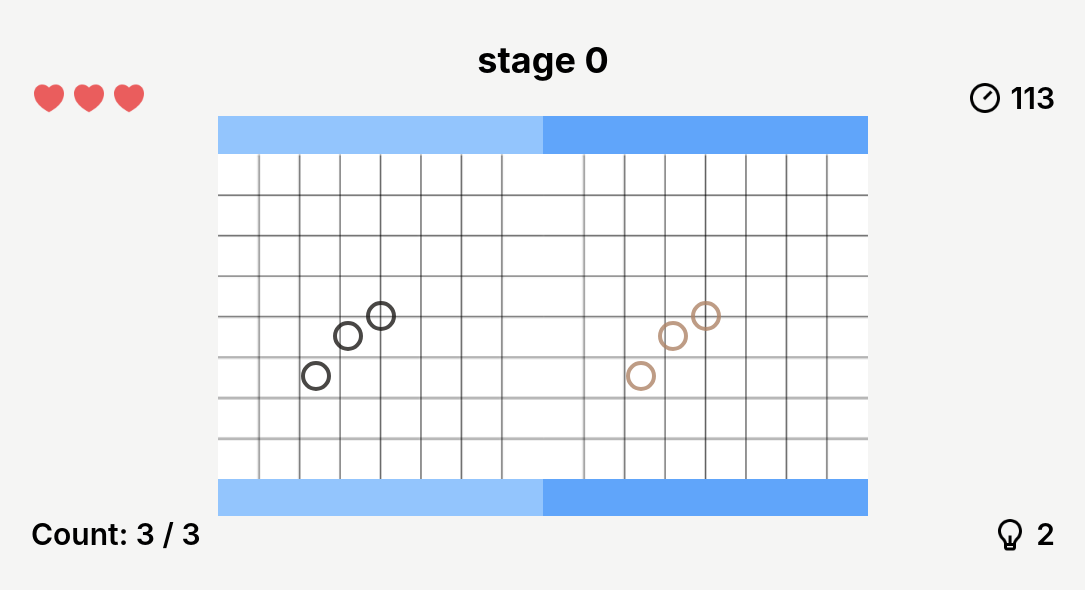
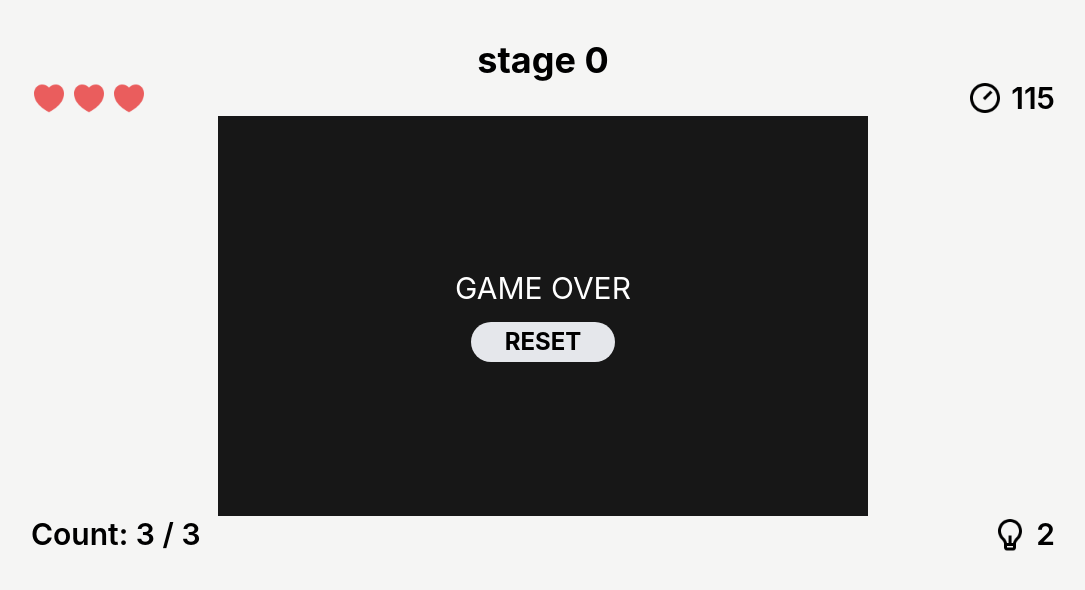
Before and after one commit to k-hanseul/khs_games_web, a React (Create React App) app: page /#/ in a window 1280 px wide. Shown: the top 590 px of the page, without its empty margins (97-1182 px from the left). Built offline with nearby package versions, Linux system fonts and the light colour scheme.

Commit message:
20250417-khs-1

```diff
--- a/src/components/SpotTheDifference.tsx
+++ b/src/components/SpotTheDifference.tsx
@@ -36,6 +36,7 @@ const SpotTheDifference = () => {
     const [time, setTime] = useState(STAGE_TIME);
     const [life, setLife] = useState(STAGE_LIFE);
     const [hint, setHint] = useState(STAGE_HINT);
+    const [isOver, setIsOver] = useState(true);
 
     const getListState = () => {
         let states = new Array(stagePoint[stage].length).fill(true);
@@ -43,9 +44,9 @@ const SpotTheDifference = () => {
     };
     const [pointStates, setPointStates] = useState(getListState);
 
-    useEffect(() => {
+    // useEffect(() => {
 
-    }, []);
+    // }, []);
 
     useEffect(() => {
         const timer = setInterval(() => {
@@ -73,7 +74,6 @@ const SpotTheDifference = () => {
     const settingGameOver = () => {
 
     };
-
 
     const onClickImage = (event: React.MouseEvent<HTMLElement, MouseEvent>) => {
         const target = event.currentTarget;
@@ -166,9 +166,11 @@ const SpotTheDifference = () => {
         };
     */
 
+
     return (
         <div className="w-screen h-screen bg-stone-100">
             <div className="py-10 w-full h-full justify-items-center ">
+
                 <div className="text-4xl font-bold">stage {stage}</div>
                 <div className="w-4/5 flex row gap-x-10 justify-between">
                     <div className="flex  gap-x-1 ">
@@ -187,8 +189,8 @@ const SpotTheDifference = () => {
                     </div>
                 </div>
 
+                {!isOver &&
                     <div className="w-[650px] h-[400px] bg-red-100 flex">
-
                         <div className="w-1/2 h-full right-0 relative flex items-center bg-blue-300">
                             <img src={stageImg[stage][0]} alt="" className="absolute w-full h-full object-contain" />
 
@@ -216,8 +218,16 @@ const SpotTheDifference = () => {
                                 }
                             </div>
                         </div>
+
                     </div>
+                }
 
+                {isOver &&
+                    <div className="w-[650px] h-[400px] bg-neutral-900 flex justify-center flex-col items-center gap-4">
+                        <div className="text-3xl font- text-white">GAME OVER</div>
+                        <div className=" bg-gray-200 rounded-full text-2xl font-bold w-36 h-10 place-content-center">RESET</div>
+                    </div>
+                }
                 <div className="w-4/5 flex row gap-x-10 justify-between">
                     <div className="text-3xl font-semibold">Count: {pointStates.length} / {pointStates.filter((s) => s === true).length}</div>
                     <div className="flex gap-2">
@@ -225,6 +235,8 @@ const SpotTheDifference = () => {
                         <div className="text-3xl font-semibold">{hint}</div>
                     </div>
                 </div>
+
+
             </div>
         </div>
     );
```
Lines whose indentation alone changed are shown as unchanged.
